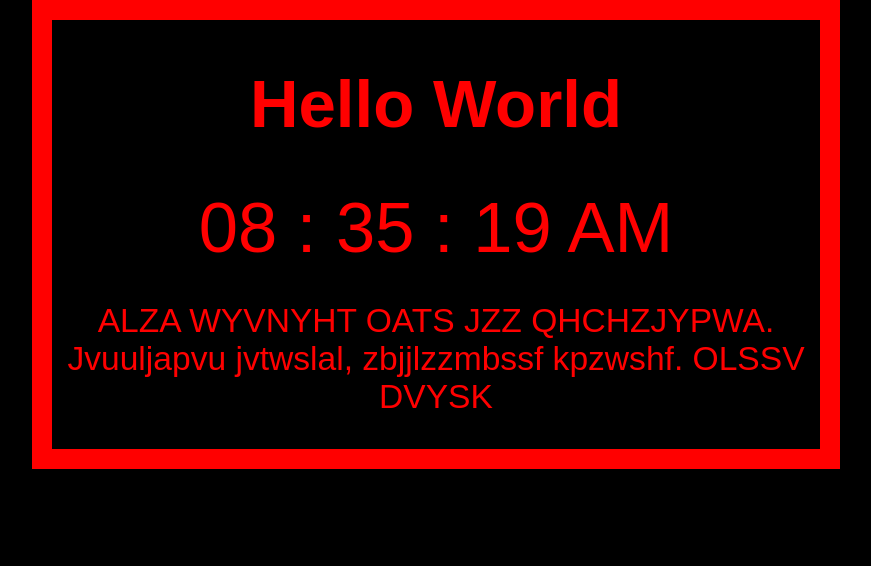
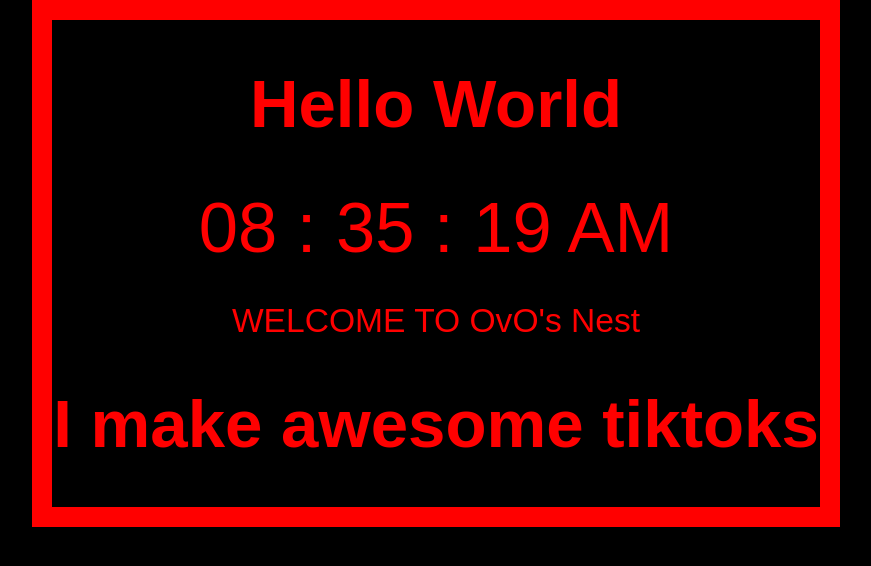
Before and after one commit to PGKNTech/my-repository, a plain HTML site: page index.html in a window 1280 px wide. Shown: the whole page, without its empty margins (204-1075 px from the left). Drawn offline with Linux system fonts and the light colour scheme.

Commit message:
Update index.html

```diff
--- a/index.html
+++ b/index.html
@@ -29,7 +29,11 @@
   <body>
     <h1>Hello World</h1>
     <div id="clock"></div>
-    <p>ALZA WYVNYHT OATS JZZ QHCHZJYPWA. Jvuuljapvu jvtwslal, zbjjlzzmbssf kpzwshf. OLSSV DVYSK </p>
+    <p>WELCOME TO OvO's Nest</p>
+
+    <div class="scroll">
+      <h1>I make awesome tiktoks</h1>
+
     <script>
    function currentTime() {
   var date = new Date(); /* creating object of Date class */
```
